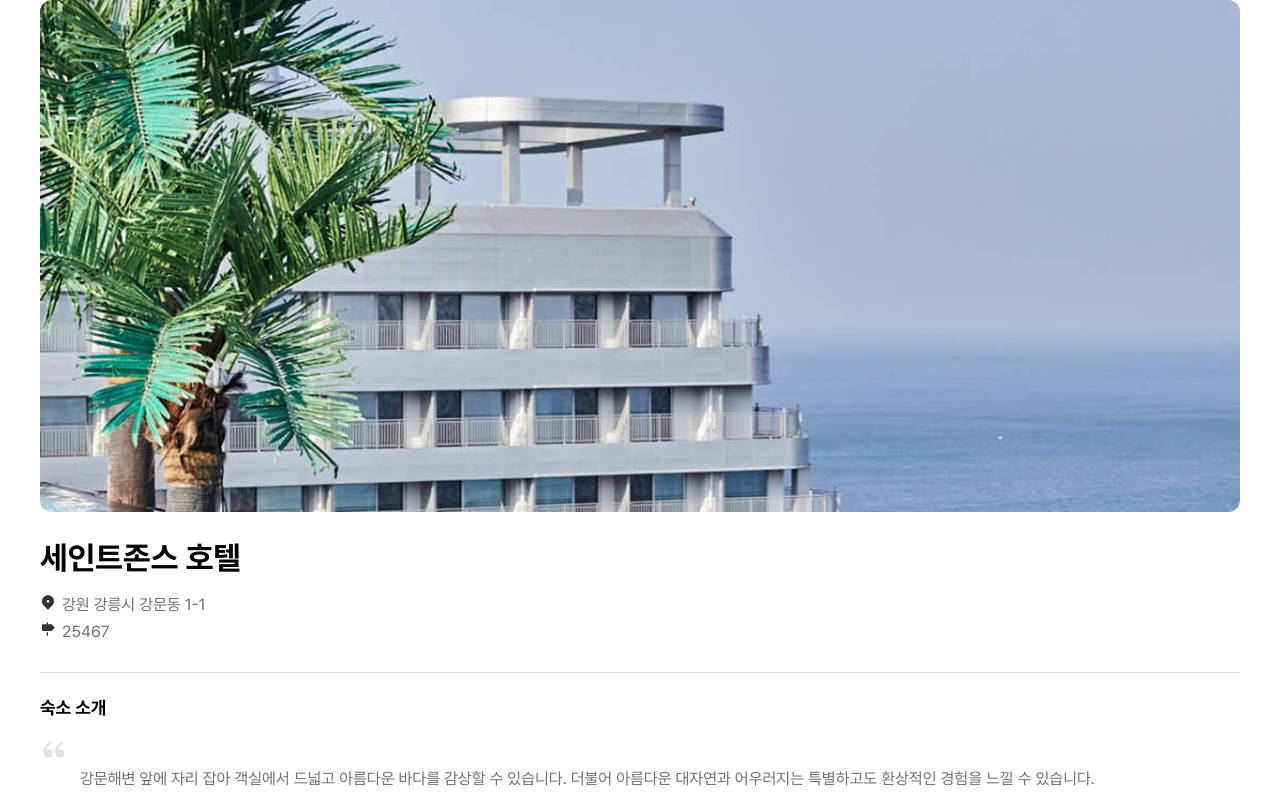
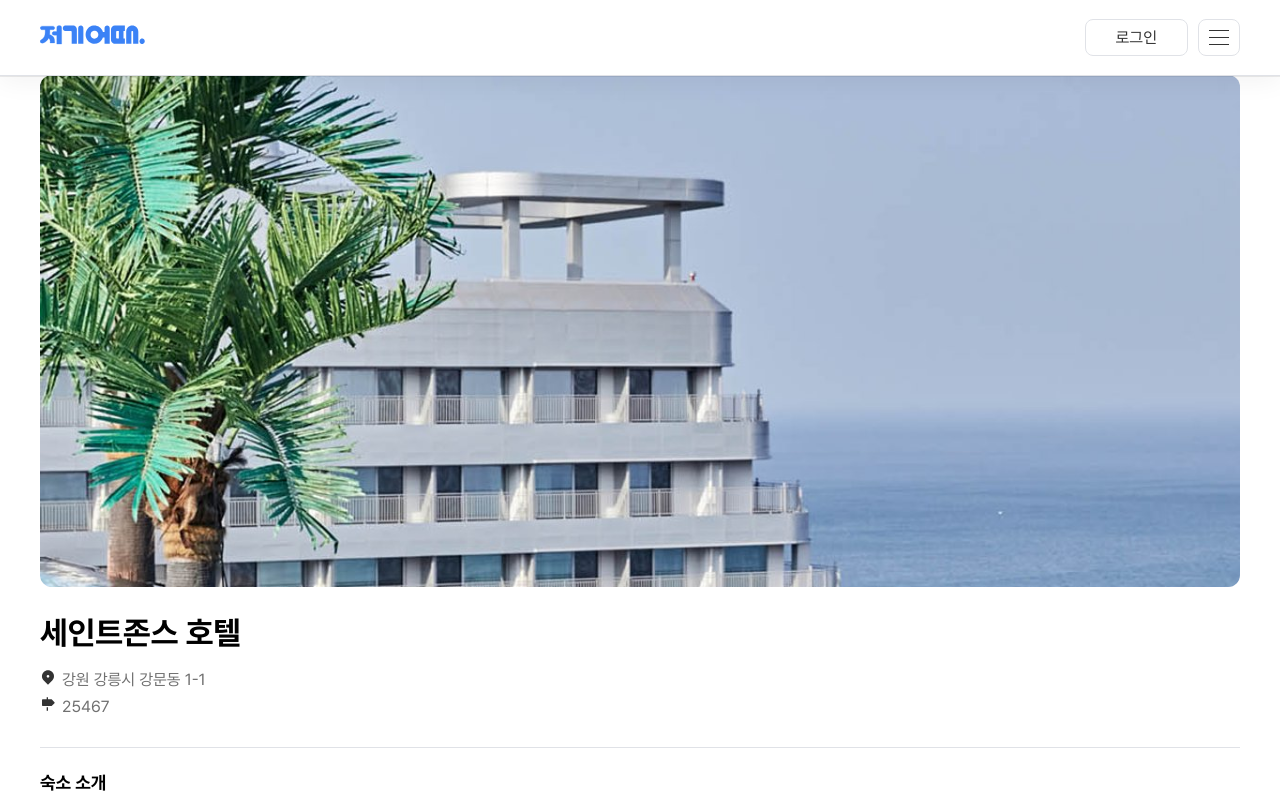
Before and after one commit to FC8-MINI/Your-Trip, a Next.js app: page /accomodation in a window 1280 px wide. Shown: the top 793 px of the page. Built offline with nearby package versions, Linux system fonts and the light colour scheme.

Commit message:
Feat: Header 컴포넌트 추가

```diff
--- a/src/app/layout.tsx
+++ b/src/app/layout.tsx
@@ -1,3 +1,4 @@
+import Header from "@/components/Header";
 import StyledComponentsRegistry from "@/lib/StyledComponentsRegistry";
 import GlobalStyle from "@/styles/GlobalStyle";
 import type { Metadata } from "next";
@@ -20,7 +21,8 @@
       <body>
         <StyledComponentsRegistry>
           <GlobalStyle />
-          {children}
+          <Header />
+          <main style={{ marginTop: "7.5rem" }}>{children}</main>
         </StyledComponentsRegistry>
       </body>
     </html>
--- a/src/app/page.tsx
+++ b/src/app/page.tsx
@@ -1,3 +1,3 @@
 export default function Home() {
-  return <main>main</main>;
+  return <div>main</div>;
 }
--- /dev/null
+++ b/src/components/DropdownMenu/DropdownMenu.styles.ts
@@ -0,0 +1,62 @@
+import styled from "styled-components";
+
+export const Hamburger = styled.div`
+  position: relative;
+
+  display: flex;
+  flex-direction: column;
+  gap: 0.6rem;
+
+  padding: 1rem;
+
+  background-color: var(--color-white);
+
+  border: 1px solid var(--color-gray);
+  border-radius: 0.8rem;
+
+  cursor: pointer;
+
+  &:hover {
+    background-color: var(--color-gray-hover);
+  }
+`;
+
+export const HamburgerLine = styled.div`
+  width: 2rem;
+  height: 0.1rem;
+  background-color: var(--color-black);
+`;
+
+export const DropdownMenuList = styled.div`
+  position: absolute;
+  top: 4.5rem;
+  right: 0;
+
+  width: 200px;
+
+  padding: 0.8rem;
+
+  background-color: var(--color-white);
+
+  border: 1px solid var(--color-gray-hover);
+  border-radius: 0.8rem;
+
+  box-shadow: rgba(0, 0, 0, 0.24) 0px 3px 8px;
+`;
+
+export const DropdownMenuListItem = styled.div`
+  display: flex;
+  align-items: center;
+
+  height: 4.4rem;
+
+  padding: 0.8rem;
+
+  border-radius: 0.8rem;
+
+  cursor: pointer;
+
+  &:hover {
+    background-color: var(--color-gray-hover);
+  }
+`;
--- /dev/null
+++ b/src/components/DropdownMenu/DropdownMenu.tsx
@@ -0,0 +1,38 @@
+"use client";
+
+import Link from "next/link";
+import { DropdownMenuList, DropdownMenuListItem, Hamburger, HamburgerLine } from "./DropdownMenu.styles";
+import { useReducer } from "react";
+
+const DropdownMenu = () => {
+  const [open, toggleMenu] = useReducer((v) => !v, false);
+
+  return (
+    <>
+      <Hamburger
+        onClick={() => {
+          toggleMenu();
+        }}
+      >
+        <HamburgerLine />
+        <HamburgerLine />
+        <HamburgerLine />
+        {open && (
+          <DropdownMenuList>
+            <DropdownMenuListItem>
+              <Link href="/reservation">예약 내역</Link>
+            </DropdownMenuListItem>
+            <DropdownMenuListItem>
+              <Link href="cart">장바구니</Link>
+            </DropdownMenuListItem>
+            <DropdownMenuListItem>
+              <div>로그아웃</div>
+            </DropdownMenuListItem>
+          </DropdownMenuList>
+        )}
+      </Hamburger>
+    </>
+  );
+};
+
+export default DropdownMenu;
--- /dev/null
+++ b/src/components/DropdownMenu/index.ts
@@ -0,0 +1,4 @@
+"use client";
+
+export { default } from "./DropdownMenu";
+export * from "./DropdownMenu.styles";
--- /dev/null
+++ b/src/components/Header/Header.styles.ts
@@ -0,0 +1,29 @@
+import styled from "styled-components";
+import { ContainerStyled } from "../Container";
+
+export const HeaderStyled = styled.header`
+  position: fixed;
+  top: 0;
+  z-index: 1000;
+
+  width: 100%;
+
+  border-bottom: 1px solid var(--color-gray);
+  box-shadow:
+    rgba(0, 0, 0, 0.05) 0px 6px 24px 0px,
+    rgba(0, 0, 0, 0.08) 0px 0px 0px 1px;
+`;
+
+export const HeaderContainer = styled(ContainerStyled)`
+  height: 7.5rem;
+
+  display: flex;
+  justify-content: space-between;
+  align-items: center;
+`;
+
+export const HeaderRight = styled.div`
+  display: flex;
+  align-items: center;
+  gap: 1rem;
+`;
--- /dev/null
+++ b/src/components/Header/Header.tsx
@@ -0,0 +1,25 @@
+import Link from "next/link";
+import Button from "../Button";
+import { HeaderContainer, HeaderRight, HeaderStyled } from "./Header.styles";
+import Image from "next/image";
+import DropdownMenu from "../DropdownMenu";
+
+const Header = () => {
+  return (
+    <HeaderStyled>
+      <HeaderContainer>
+        <Link href="/">
+          <Image src="/images/logo.svg" alt="logo" width="105" height="19" />
+        </Link>
+        <HeaderRight>
+          <Link href="/login">
+            <Button>로그인</Button>
+          </Link>
+          <DropdownMenu />
+        </HeaderRight>
+      </HeaderContainer>
+    </HeaderStyled>
+  );
+};
+
+export default Header;
--- /dev/null
+++ b/src/components/Header/index.ts
@@ -0,0 +1,4 @@
+"use client";
+
+export { default } from "./Header";
+export * from "./Header.styles";
```
